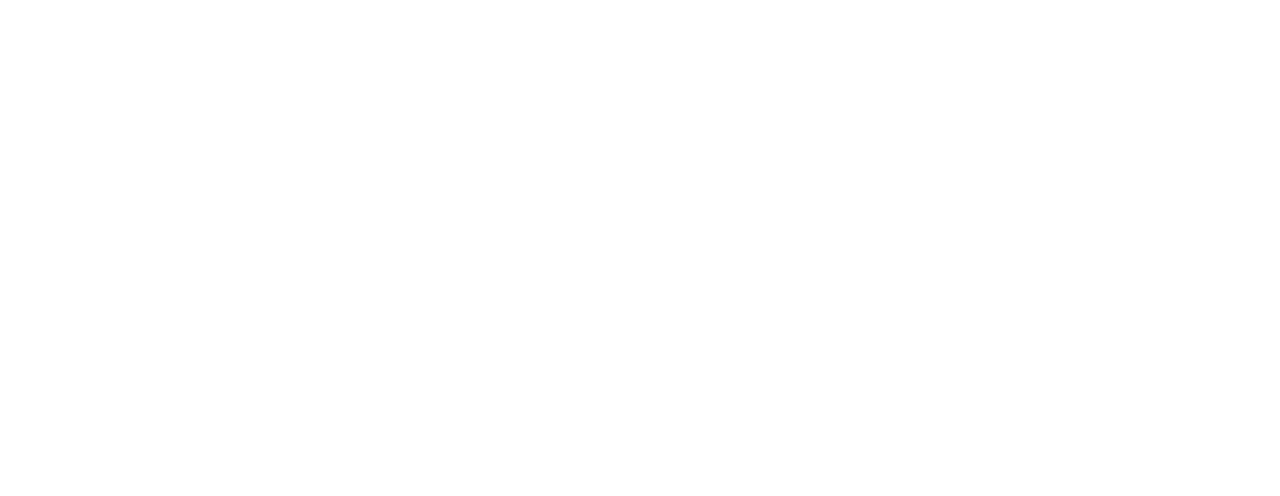
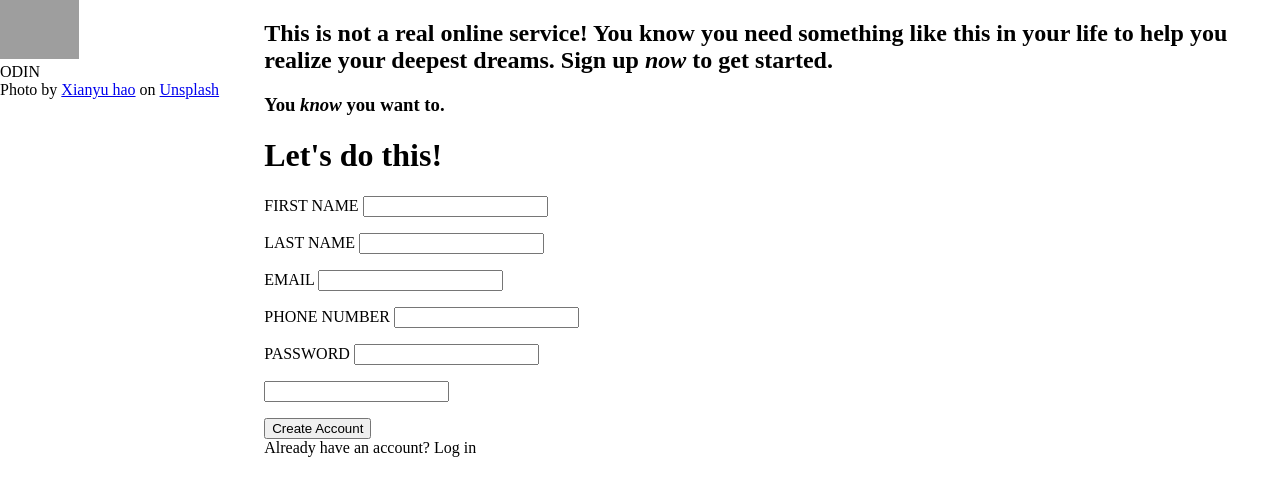
Before and after one commit to Cyndowow/signup-form, a plain HTML site: page index.html in a window 1280 px wide. Drawn offline with Linux system fonts and the light colour scheme; grey boxes are pictures that could not be loaded.

Commit message:
HTML, rudimentary CSS and font

```diff
--- a/index.html
+++ b/index.html
@@ -8,6 +8,54 @@
     <link rel="stylesheet" href="styles.css">
 </head>
 <body>
+    <div class="leftside">
+        <div class="container">
+            <div class="photo">
+                <img src="background.jpg" alt="Cherry Blossoms with a Pagoda in the back">
+            </div>
+                <div>ODIN</div>
+                <div>Photo by <a href="https://unsplash.com/@xianyuhao?utm_source=unsplash&utm_medium=referral&utm_content=creditCopyText">Xianyu hao</a> on <a href="https://unsplash.com/images/nature/sakura?utm_source=unsplash&utm_medium=referral&utm_content=creditCopyText">Unsplash</a></div>
 
+        </div>
+    </div>
+    <div class="rightside">
+    <div>
+        <h2>This is not a real online service! You know you need something like this in your life to help you realize your deepest dreams. Sign up <em>now</em> to get started.</h2>
+        <h3>You <em>know</em> you want to.</h3>
+    </div>
+
+    <form action="#" method="post">
+        <h1>Let's do this!</h1>
+    <p>
+        <label for="firstname">FIRST NAME</label>
+        <input type="text" name="firstname" id="firstname">
+    </p>
+    <p>
+        <label for="lastname">LAST NAME</label>
+        <input type="text" name="lastname" id="lastname">
+    </p>
+    <p>
+        <label for="email">EMAIL</label>
+        <input type="email" name="email" id="email">
+    </p>
+    <p>
+        <label for="number">PHONE NUMBER</label>
+        <input type="tel" name="number" id="number">
+    </p>
+    <p>
+        <label for="pwd">PASSWORD</label>
+        <input type="password" name="pwd" id="pwd">
+    </p>
+    <p>
+        <label for="pwd_confirm"></label>
+        <input type="password" name="pwd_confirm" id="pwd_confirm">
+    </p>
+    </form>
+
+    <button>Create Account</button>
+    <div>
+        Already have an account? Log in
+    </div>
+</div>
 </body>
 </html>
--- a/styles.css
+++ b/styles.css
@@ -0,0 +1,22 @@
+@font-face {
+    font-family: 'bebas_neueregular';
+    src: url('bebasneue-regular-webfont.woff2') format('woff2'),
+         url('bebasneue-regular-webfont.woff') format('woff');
+    font-weight: normal;
+    font-style: normal;
+
+}
+
+body {
+    display: flex;
+    margin: 0;
+    padding: 0;
+    flex-direction: row;
+    justify-content: flex-end;
+}
+
+.photo img {
+    display: inline-block;
+    max-width: 30%;
+    min-height: 100%;
+}
```
Also changed, not shown: bebasneue-regular-webfont.woff (added), bebasneue-regular-webfont.woff2 (added), generator_config.txt (added), odin-lined.png (added), 1 other file.
